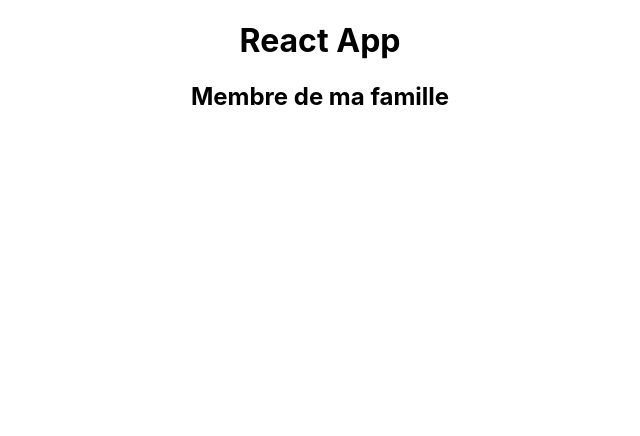
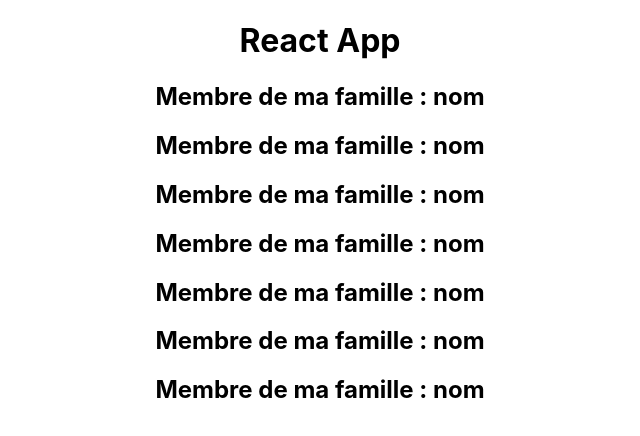
Before and after one commit to yapuka/udemy-react-guide-complet, a React (Create React App) app: page / in a window 1280 px wide. Shown: the top 436 px of the page, without its empty margins (320-960 px from the left). Built offline with nearby package versions, Linux system fonts and the light colour scheme.

Commit message:
Réutisabilité du commponent

```diff
--- a/src/App.js
+++ b/src/App.js
@@ -8,6 +8,12 @@ class App extends Component {
       <div className="App">
         <h1>React App</h1>
         <Membre />
+        <Membre />
+        <Membre />
+        <Membre />
+        <Membre />
+        <Membre />
+        <Membre />
       </div>
     );
   }
--- a/src/components/Membre.js
+++ b/src/components/Membre.js
@@ -1,7 +1,7 @@
 import React from "react";
 
 const Member = () => (
-    <h2>Membre de ma famille</h2>
+    <h2>Membre de ma famille : nom</h2>
 )
 
 export default Member;
```
